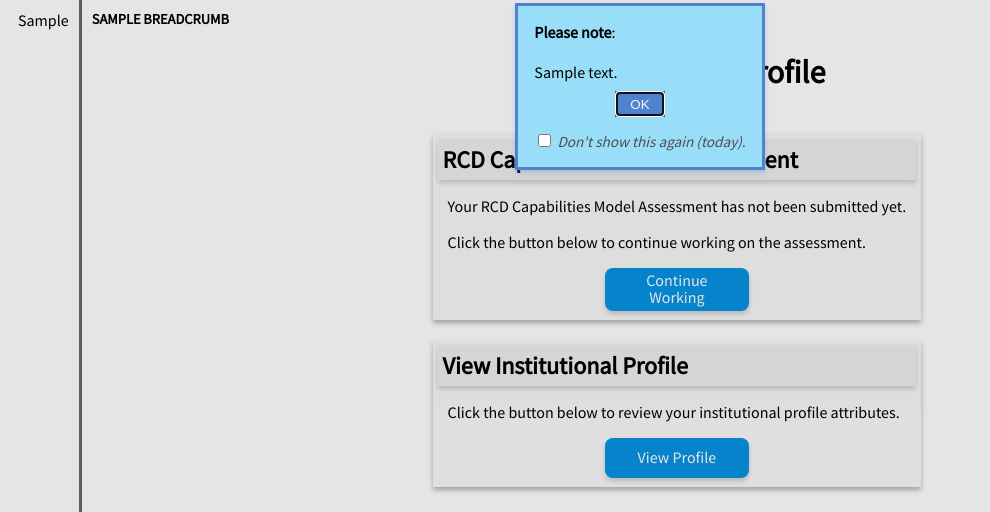
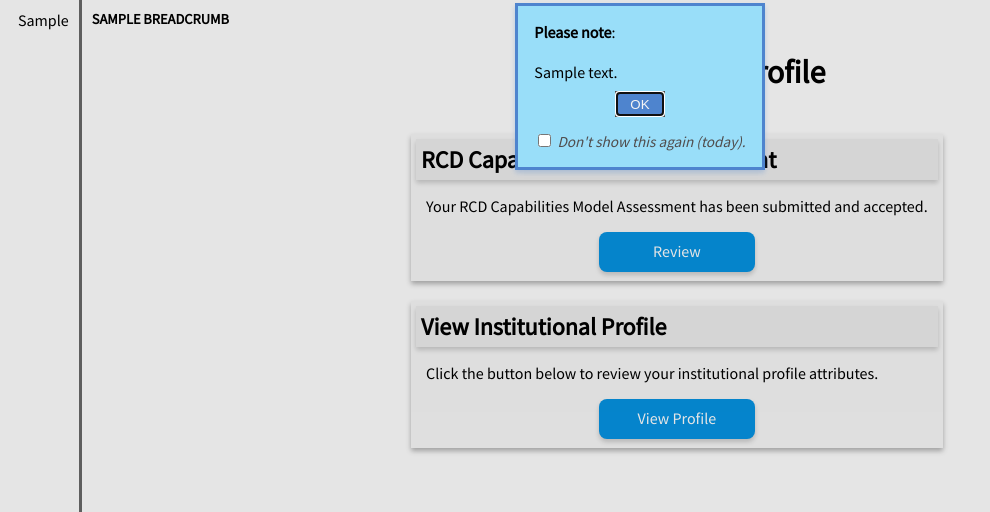
Before and after one commit to CaRCC/rcd-nexus-portal, a Django app: template nexus/templates/rcdprofile/detail.html in a window 1280 px wide. Shown: the part 97-609 px from the top of the page, without its empty margins (0-990 px from the left). Run offline with Django 4.2, Linux system fonts and the light colour scheme; the template is opened without the code that fills it: most values are stand-ins (such as "Sample title", 1, 10 or a date in 2020).

Commit message:
Fixed errors in the assessment status on the summary page. Adjusted wording there and on the assessment page.

```diff
--- a/nexus/templates/capmodel/assessment.html
+++ b/nexus/templates/capmodel/assessment.html
@@ -343,8 +343,8 @@
 {% elif profile.capabilities_assessment.review_status == "pending" %}
 <h3>Review pending</h3>
 <section class="status">
-    <p>This assessment has been submitted and is pending final review by RCD Nexus administrators.<br />
-        You may make any last-minute adjustments to your answers, but once it is approved it will be frozen.</p>
+    <p>This assessment has been submitted and is pending final review by <br />RCD Nexus Program Staff.<br />
+        You may <strong><em>unsubmit</em></strong> to make changes to your answers. <br/> Once approved the assessment will be frozen.</p>
     <form method="post" action="unsubmit">
         {% csrf_token %}
         <section class="actions">
@@ -358,7 +358,7 @@
     <p>This assessment has been approved for inclusion in RCD Nexus community datasets and can no longer be altered.</p>
 </section>
 {% elif profile.capabilities_assessment.review_status == "denied" %}
-<h3><em><strong></em>Denied</strong></em></h3>
+<h3><em><strong></em>Rejected</strong></em></h3>
 <section class="status">
     <p>This assessment has been rejected for the following reason(s):<br />
         <i>{{ profile.capabilities_assessment.review_note }}</i>
--- a/nexus/templates/rcdprofile/detail.html
+++ b/nexus/templates/rcdprofile/detail.html
@@ -7,12 +7,20 @@
     <section>
       <h2>RCD Capabilities Model Assessment</h2>
       {% if profile.capabilities_assessment %}
-      {% if not profile.capabilities_assessment.is_frozen %}
+        {% if profile.capabilities_assessment.review_status == "not_submitted" %}
           <p>Your RCD Capabilities Model Assessment has not been submitted yet.</p>
           <p>Click the button below to continue working on the assessment.</p>
           <a class="button center" href="{% url 'capmodel:assessment' profile.pk %}">Continue Working</a>
+        {% elif profile.capabilities_assessment.review_status == "pending" %}
+          <p>Your RCD Capabilities Model Assessment has been submitted, and is pending review by Program Staff.</p>
+          <p>Click the button below to review your work, and optionally unsubmit to update any answers.</p>
+          <a class="button center" href="{% url 'capmodel:assessment' profile.pk %}">Review</a>
+        {% elif profile.capabilities_assessment.review_status == "denied" %}
+          <p>Your RCD Capabilities Model Assessment was submitted and rejected.</p>
+          <p>Click the button below for details on the reasons for rejection.</p>
+          <a class="button center" href="{% url 'capmodel:assessment' profile.pk %}">Review</a>
         {% else %}
-      <p>Your RCD Capabilities Model Assessment has been submitted.</p>
+          <p>Your RCD Capabilities Model Assessment has been submitted and accepted.</p>
           <a class="button center" href="{% url 'capmodel:assessment' profile.pk %}">Review</a>
         {% endif %}
       {% else %}
```
Lines whose indentation alone changed are shown as unchanged.
